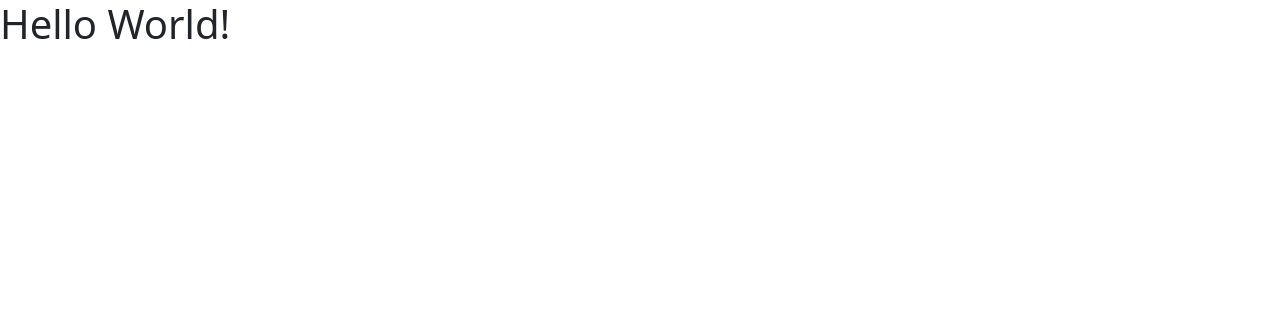
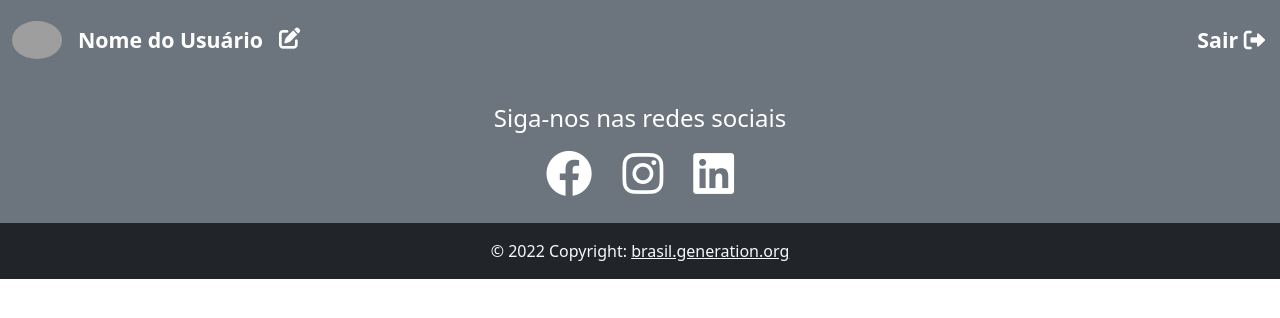
Before and after one commit to guttler-eduardo/GenerationBlogPessoal-Frontend, an Angular app: page / in a window 1280 px wide. Shown: the top 318 px of the page. Built offline with nearby package versions, Linux system fonts and the light colour scheme; grey boxes are pictures that could not be loaded.

Commit message:
navbar & footer

```diff
--- a/src/app/app.component.html
+++ b/src/app/app.component.html
@@ -1 +1,2 @@
-<h1> Hello World!</h1>
+<app-navbar></app-navbar>
+<app-footer></app-footer>
--- a/src/app/app.module.ts
+++ b/src/app/app.module.ts
@@ -3,10 +3,14 @@ import { BrowserModule } from '@angular/platform-browser';
 
 import { AppRoutingModule } from './app-routing.module';
 import { AppComponent } from './app.component';
+import { NavbarComponent } from './navbar/navbar.component';
+import { FooterComponent } from './footer/footer.component';
 
 @NgModule({
   declarations: [
-    AppComponent
+    AppComponent,
+    NavbarComponent,
+    FooterComponent
   ],
   imports: [
     BrowserModule,
--- /dev/null
+++ b/src/app/footer/footer.component.css
@@ -0,0 +1,28 @@
+.list-inline {
+
+    list-style: none;
+    padding: 0;
+}
+
+.list-inline-item {
+
+    display: inline;
+    margin: 0;
+    padding: 5px;
+}
+
+.fa-brands {
+    font-size: 35pt;
+    color: white;
+    padding: 10px;
+}
+
+.fa-facebook:hover {
+    color: #3b5998;
+}
+.fa-instagram:hover {
+    color: #c13584;
+}
+.fa-linkedin:hover {
+    color: #0072b1;
+}
--- /dev/null
+++ b/src/app/footer/footer.component.html
@@ -0,0 +1,38 @@
+<footer class="page-footer font-small bg-secondary pt-4">
+
+    <div class="container">
+
+        <div class="row">
+            <div class="col-md-12 d-flex justify-content-center">
+                <h4 class="text-white">Siga-nos nas redes sociais</h4>
+            </div>
+        </div>
+
+        <div class="row">
+            <div class="col-md-12 d-flex justify-content-center">
+                <ul class="list-inline">
+                    <li class="list-inline-item">
+                        <a href="https://facebook.com/generationbrasil/" target="_blank" class="iconFacebook">
+                            <i class="fa-brands fa-facebook" aria-hidden="true"></i>
+                        </a>
+                    </li>
+                    <li class="list-inline-item">
+                        <a href="https://instagram.com/generationbrasil/" target="_blank" class="iconInstagram">
+                            <i class="fa-brands fa-instagram" aria-hidden="true"></i>
+                        </a>
+                    </li>
+                    <li class="list-inline-item">
+                        <a href="https://linkedin.com/school/generationbrasil/" target="_blank" class="iconLinkedin">
+                            <i class="fa-brands fa-linkedin" aria-hidden="true"></i>
+                        </a>
+                    </li>
+                </ul>
+            </div>
+        </div>
+    </div>
+
+    <div class="footer-copyright bg-dark text-center py-3">
+        <span class="text-light">© 2022 Copyright: </span>
+        <a class="text-light" target="_blank" href="https://brasil.generation.org">brasil.generation.org</a>
+    </div>
+</footer>
--- /dev/null
+++ b/src/app/footer/footer.component.ts
@@ -0,0 +1,15 @@
+import { Component, OnInit } from '@angular/core';
+
+@Component({
+  selector: 'app-footer',
+  templateUrl: './footer.component.html',
+  styleUrls: ['./footer.component.css']
+})
+export class FooterComponent implements OnInit {
+
+  constructor() { }
+
+  ngOnInit(): void {
+  }
+
+}
--- /dev/null
+++ b/src/app/navbar/navbar.component.css
@@ -0,0 +1,47 @@
+.fa-solid {
+    color: white;
+}
+
+.fa-solid:hover {
+    color: #161c2d;
+}
+
+.fs-16 {
+
+    font-size: 16pt;
+}
+
+a {
+    cursor: pointer;
+}
+
+.under-link {
+    margin: 3px;
+    font-weight: bold;
+    color: white;
+    font-size: 16pt;
+    display: inline-block;
+    position: relative;
+
+}
+
+.under-link::before {
+    content: "";
+    position: absolute;
+    left: 0;
+    bottom: 0;
+    width: 0;
+    height: 2px;
+    background-color: #161c2d;
+    transition: width 0.15s ease-out;
+
+}
+
+.under-link:hover::before {
+    width: 60%;
+
+}
+
+.under-link:hover {
+    color: #161c2d;
+}
--- /dev/null
+++ b/src/app/navbar/navbar.component.html
@@ -0,0 +1,35 @@
+<nav class="navbar navbar-expand-lg bg-secondary">
+    <div class="container-fluid">
+
+        <!--<a class="navbar-brand" href="#">Navbar</a>-->
+
+        <button class="navbar-toggler" type="button" data-bs-toggle="collapse"
+        data-bs-target="#navbarSupportedContent" aria-controls="navbarSupportedContent"
+        aria-expanded="true" aria-label="Toggle navigation">
+            <span class="navbar-toggler-icon"></span>
+        </button>
+
+        <div class="collapse navbar-collapse" id="navbarSupportedContent">
+
+            <ul class="navbar-nav mr-auto d-flex align-items-center">
+                <li class="nav-item active">
+                    <img src="https://i.imgur.com/Nho5TnJ.jpg" alt="Dummy PFP" width="50px" height="50px"
+                    class="img-fluid rounded-circle">
+                </li>
+                <li class="nav-item">
+                    <p class="m-3 fw-bold text-white fs-16">Nome do Usuário</p>
+                </li>
+                <li class="nav-item">
+                    <a href=""><i class="fa-solid fa-pen-to-square fs-16"></i></a>
+                </li>
+            </ul>
+
+            <ul class="navbar-nav ms-auto d-flex align-items-center">
+                <li class="nav-item">
+                    <p class="under-link">Sair
+                    <a href=""><i class="fa-solid fa-right-from-bracket"></i></a></p>
+                </li>
+            </ul>
+        </div>
+    </div>
+</nav>
--- /dev/null
+++ b/src/app/navbar/navbar.component.ts
@@ -0,0 +1,15 @@
+import { Component, OnInit } from '@angular/core';
+
+@Component({
+  selector: 'app-navbar',
+  templateUrl: './navbar.component.html',
+  styleUrls: ['./navbar.component.css']
+})
+export class NavbarComponent implements OnInit {
+
+  constructor() { }
+
+  ngOnInit(): void {
+  }
+
+}
--- a/src/index.html
+++ b/src/index.html
@@ -6,6 +6,7 @@
   <base href="/">
   <meta name="viewport" content="width=device-width, initial-scale=1">
   <link rel="icon" type="image/x-icon" href="favicon.ico">
+  <link rel="stylesheet" href="https://cdnjs.cloudflare.com/ajax/libs/font-awesome/6.1.1/css/all.min.css">
 </head>
 <body>
   <app-root></app-root>
```
Also changed, not shown: 2 other files (tests, documents, lock files or other folders).
